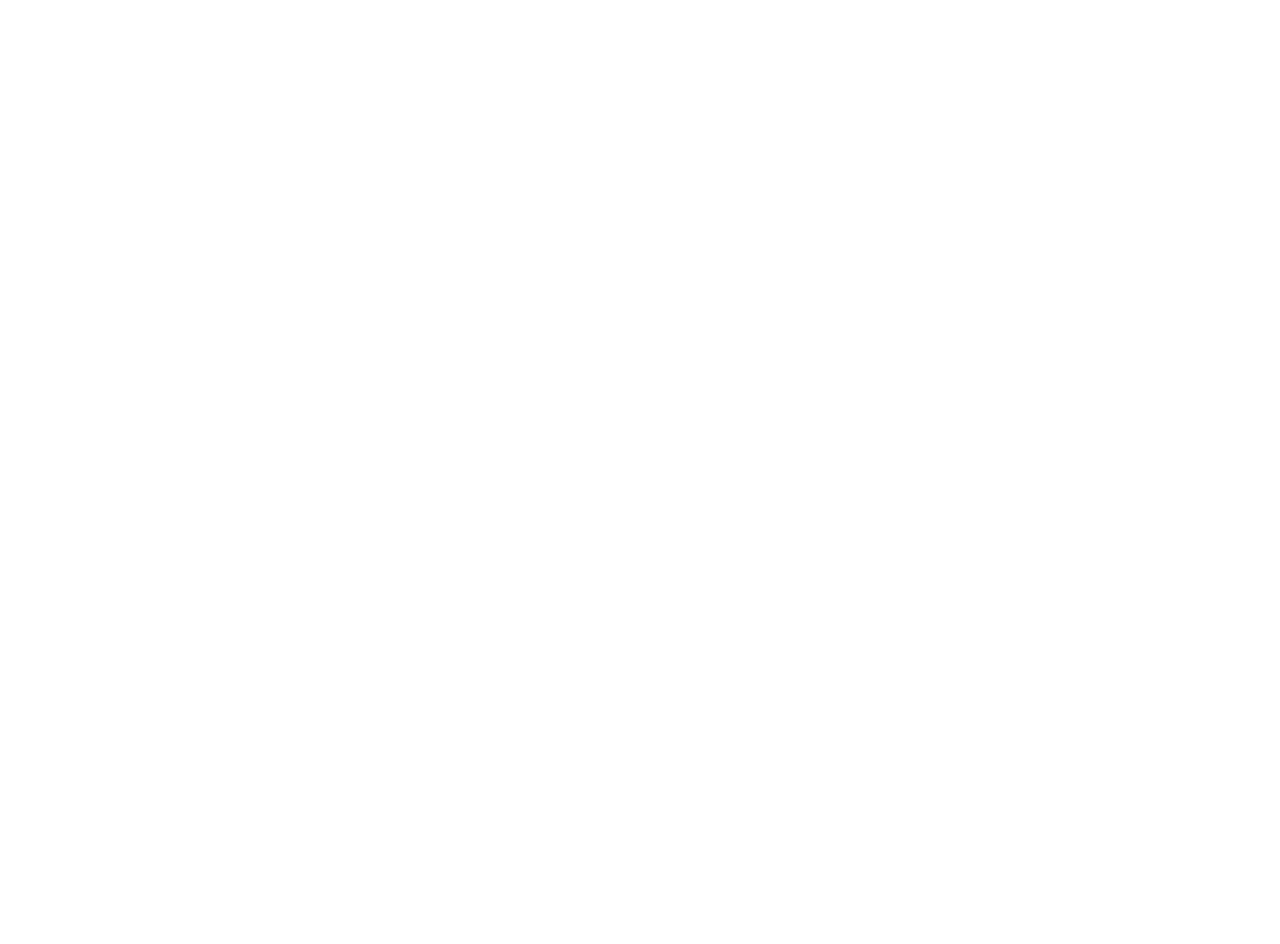
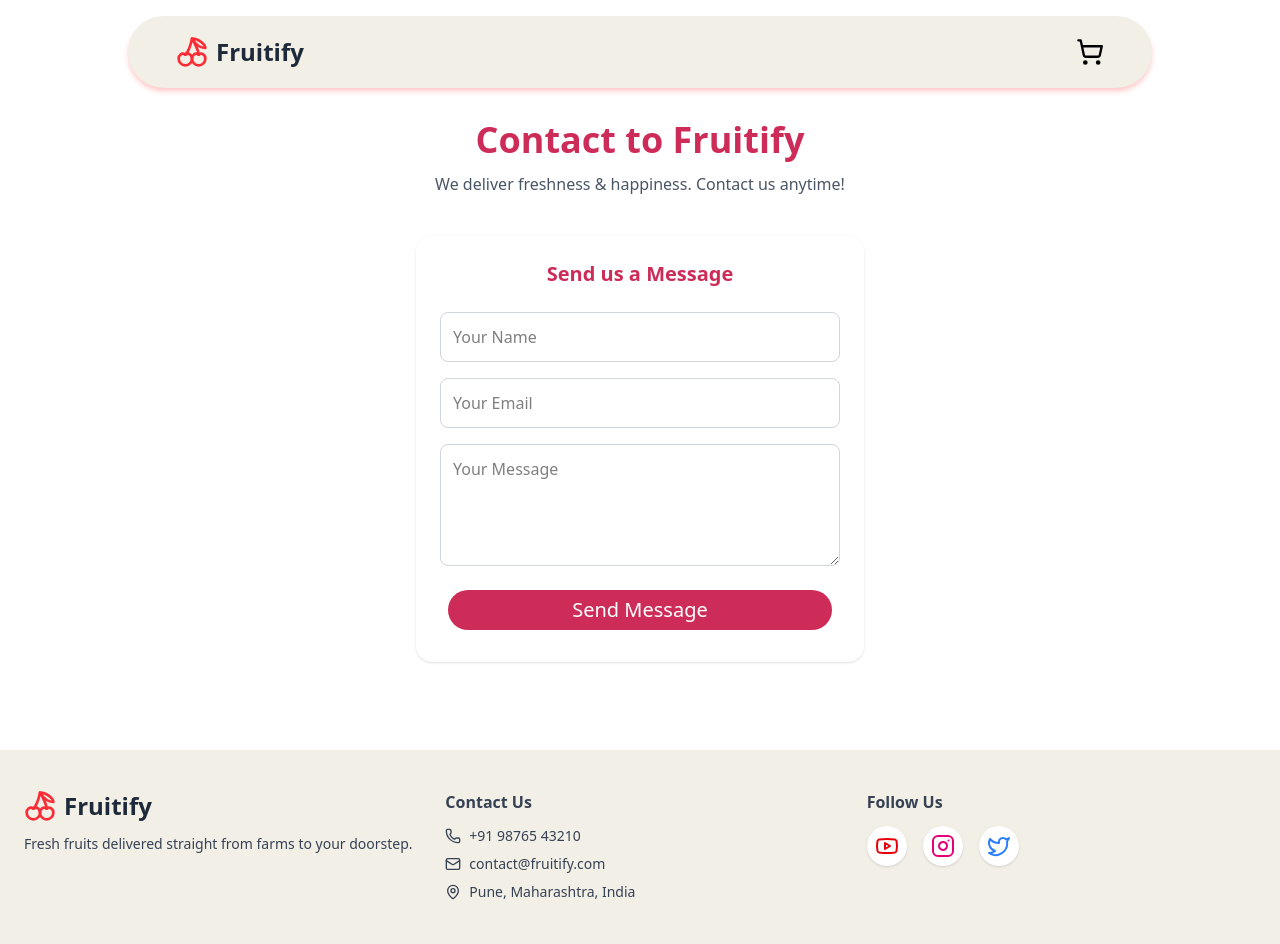
Before and after one commit to snehalkhater/Fresh-Fruite-app, a React (Vite) app: page /CallUs in a window 1280 px wide. Before the commit this address had no page. Shown: the top 944 px of the page. Before the commit the page ends 800 px from the top, so only its background shows below. Built offline with nearby package versions, Linux system fonts and the light colour scheme.

Commit message:
callus page finish

```diff
--- a/src/components/Footer.jsx
+++ b/src/components/Footer.jsx
@@ -1,11 +1,81 @@
-import React from 'react'
+import React from "react";
+import {
+  Instagram,
+  Youtube,
+  Mail,
+  Phone,
+  MapPin,
+  Twitter,
+  Cherry,
+} from "lucide-react";
 
 function Footer() {
   return (
-    <div className='w-full bg-[#F2EFE7] '>
-      Made With Love by frutify
-    </div>
-  )
+    <footer className="w-full bg-[#F2EFE7] mt-10">
+      <div className="max-w-7xl mx-auto px-6 py-10 grid md:grid-cols-3 gap-8 text-gray-700">
+        <div>
+          <div className="flex items-center gap-2 mb-3">
+            <Cherry className="w-8 h-8 text-red-500" />
+            <h2 className="text-2xl font-bold text-gray-800">
+              Fruitify
+            </h2>
+          </div>
+
+          <p className="text-sm">
+            Fresh fruits delivered straight from farms to your doorstep.
+          </p>
+        </div>
+
+        <div>
+          <h3 className="font-semibold mb-3">Contact Us</h3>
+
+          <div className="space-y-2 text-sm">
+            <p className="flex items-center gap-2">
+              <Phone size={16} /> +91 98765 43210
+            </p>
+
+            <p className="flex items-center gap-2">
+              <Mail size={16} /> contact@fruitify.com
+            </p>
+
+            <p className="flex items-center gap-2">
+              <MapPin size={16} /> Pune, Maharashtra, India
+            </p>
+          </div>
+        </div>
+
+        <div>
+          <h3 className="font-semibold mb-3">Follow Us</h3>
+
+          <div className="flex gap-4">
+            <a
+              href="#"
+              className="p-2 bg-white rounded-full shadow hover:bg-red-100 transition"
+            >
+              <Youtube className="text-red-600" />
+            </a>
+
+            <a
+              href="#"
+              className="p-2 bg-white rounded-full shadow hover:bg-pink-100 transition"
+            >
+              <Instagram className="text-pink-600" />
+            </a>
+
+            <a
+              href="#"
+              className="p-2 bg-white rounded-full shadow hover:bg-blue-100 transition"
+            >
+              <Twitter className="text-blue-500" />
+            </a>
+          </div>
+        </div>
+      </div>
+      <div className="text-center text-sm text-gray-500 pb-4">
+        © Fruitify. All rights reserved.
+      </div>
+    </footer>
+  );
 }
 
-export default Footer
+export default Footer;
--- a/src/main.jsx
+++ b/src/main.jsx
@@ -5,6 +5,7 @@
 import Home from './views/Home.jsx';
 import Fruits from './views/Fruits.jsx'
 import MYCART from './views/mycart.jsx';
+import CallUs from './views/CallUs.jsx';
 
 const root = createRoot(document.getElementById
   ("root"));
@@ -15,6 +16,7 @@
     <Routes>
       <Route path="/" element={<Home />} />
       <Route path="/Fruits" element={<Fruits />}/>
+      <Route path="/CallUs" element={<CallUs />}/>
       <Route path="/mycart" element={<MYCART />}/>
     </Routes>
   </BrowserRouter>,
--- /dev/null
+++ b/src/views/CallUs.jsx
@@ -0,0 +1,89 @@
+import React from "react";
+import Navbar from "../components/Navbar";
+import Footer from "../components/Footer";
+import Button from "../components/Button";
+import toast, { Toaster } from "react-hot-toast";
+
+const ContactCard = ({ title, detail, onClick }) => {
+    return (
+        <div
+            onClick={onClick}
+            className="bg-white p-6 cursor-pointer rounded-2xl shadow hover:shadow-lg transition md:w-80 w-full text-center"
+        >
+            <h3 className="font-semibold text-lg text-[#CD2C58]">{title}</h3>
+            <p className="text-gray-600 mt-2">{detail}</p>
+        </div>
+    );
+};
+
+function CallUs() {
+    return (
+        <div className=" min-h-screen flex flex-col mt-18">
+            <Navbar />
+
+            <div className="flex-grow px-6 py-12">
+
+                <div className="text-center mb-10">
+                    <h1 className="text-4xl font-bold text-[#CD2C58]">
+                        Contact to Fruitify
+                    </h1>
+                    <p className="text-gray-600 mt-3">
+                        We deliver freshness & happiness. Contact us anytime!
+                    </p>
+                </div>
+
+                <div className="max-w-md mx-auto bg-white p-6 rounded-2xl shadow">
+                    <h3 className="text-xl font-semibold text-center text-[#CD2C58] mb-6">
+                        Send us a Message
+                    </h3>
+
+                    <div className="flex flex-col gap-4">
+                        <input
+                            required
+                            placeholder="Your Name"
+                            className="border border-gray-300 p-3 rounded-lg focus:outline-none focus:border-[#CD2C58]"
+                        />
+
+                        <input
+                            required
+                            type="email"
+                            placeholder="Your Email"
+                            className="border border-gray-300 p-3 rounded-lg focus:outline-none focus:border-[#CD2C58]"
+                        />
+
+                        <textarea
+                            required
+                            placeholder="Your Message"
+                            rows="4"
+                            className="border border-gray-300 p-3 rounded-lg focus:outline-none focus:border-[#CD2C58]"
+                        ></textarea>
+
+                        <Button
+                            title="Send Message"
+                            variant="primary"
+                            size="medium"
+                            onClick={() => {
+                                const inputs = document.querySelectorAll("input[required]");
+                                const textarea = document.querySelector("textarea[required]");
+
+                                if (inputs[0].value && inputs[1].value && textarea.value) {
+                                    toast.success("Message sent successfully!");
+                                    inputs.forEach((i) => (i.value = ""));
+                                    textarea.value = "";
+                                } else {
+                                    toast.error("Please fill all fields");
+                                }
+                            }}
+                        />
+                    </div>
+                </div>
+
+                <Toaster position="top-center" />
+            </div>
+
+            <Footer />
+        </div>
+    );
+}
+
+export default CallUs;
--- a/src/views/Fruits.jsx
+++ b/src/views/Fruits.jsx
@@ -28,7 +28,7 @@
   return (
     <div>
       <Navbar refreshCart={refreshCart} />
-      <div className='min-h-screen'>
+      <div className=' min-h-screen'>
         <div className='m-20 flex flex-wrap justify-center'>
           {FRUITS.map((fruits) => {
             return <FruitCard key={fruits.id} {...fruits} addtocart={addtocart} />;
@@ -36,6 +36,7 @@
         </div>
       </div>
       <Toaster position="top-center" />
+      <Footer />
     </div>
   )
 }
--- a/src/views/Home.jsx
+++ b/src/views/Home.jsx
@@ -39,13 +39,15 @@
 ];
 
 function Home() {
-const navigate = useNavigate();
+  const navigate = useNavigate();
 
   return (
-    <div className="min-h-screen flex flex-col">
+    <div className="bg-[#FFC4C4] min-h-screen flex flex-col">
+
       <Navbar />
 
-      <main className="flex bg-[#FFC4C4] px-6 py-16">
+      {/* ✅ MAIN WRAPPER (IMPORTANT FIX) */}
+      <main className="flex-grow pt-28 px-6 py-16">
         <div className="max-w-7xl mx-auto">
 
           <div className="flex flex-col md:flex-row items-center justify-center gap-12">
@@ -61,14 +63,17 @@
               </h1>
 
               <div className="flex gap-4">
-                <Button title={"Call Us"} variant="primary" size="medium" />
+                <Button title={"Call Us"}
+                  onClick={() => navigate("/CallUs")}
+                  variant="primary"
+                  size="medium" />
+
                 <Button
-                title={"Explore Fruits"}
-                onClick={()=>{
-                  navigate("/Fruits")
-                }}
-                 variant="tertiary"
-                 size="medium" />
+                  title={"Explore Fruits"}
+                  onClick={() => navigate("/Fruits")}
+                  variant="tertiary"
+                  size="medium"
+                />
               </div>
             </div>
           </div>
@@ -87,6 +92,7 @@
               />
             ))}
           </div>
+
         </div>
       </main>
 
```
